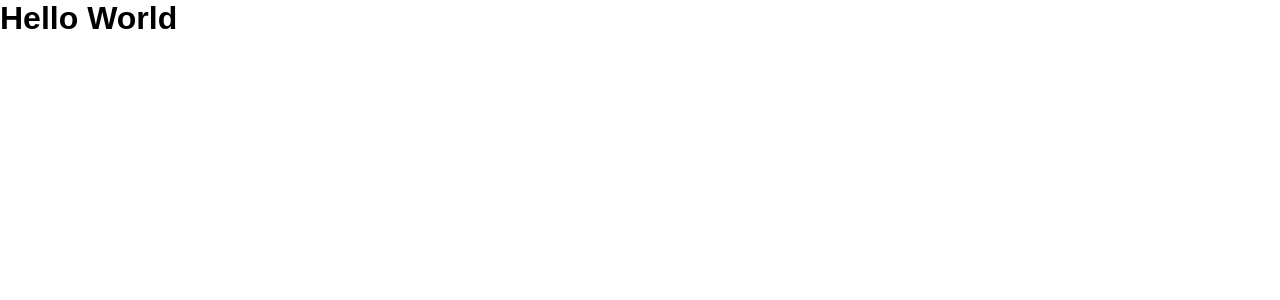
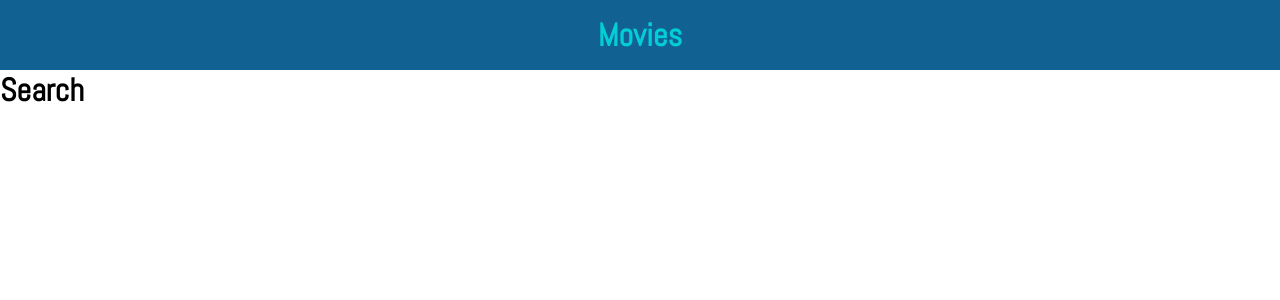
Before and after one commit to Zzeris/desafio-cubos, a React (Create React App) app: page / in a window 1280 px wide. Shown: the top 300 px of the page. Built offline with nearby package versions, Linux system fonts and the light colour scheme.

Commit message:
Add header component, pages and routes

```diff
--- a/src/App.css
+++ b/src/App.css
@@ -1,3 +1,6 @@
+@import url('https://fonts.googleapis.com/css?family=Abel&display=swap');
+@import url('https://fonts.googleapis.com/css?family=Lato:400,700&display=swap');
+
 * {
   margin: 0;
   padding: 0;
@@ -11,5 +14,14 @@ html, body, #root {
 
 body {
   background: #FFF;
-  font-family: Arial, Helvetica, sans-serif;
+  font-family: 'Lato', Arial, Helvetica, sans-serif;
+  -webkit-font-smoothing: antialiased !important;
 }
+
+h1, h2 {
+  font-family: 'Abel', Arial, Helvetica, sans-serif;
+}
+
+a {
+  text-decoration: none;
+}
--- a/src/App.js
+++ b/src/App.js
@@ -1,9 +1,17 @@
 import React from 'react';
+import { BrowserRouter } from 'react-router-dom';
+
 import './App.css';
+
+import Header from './components/Header';
+import Routes from './routes';
 
 function App() {
   return (
-    <h1>Hello World</h1>
+    <BrowserRouter>
+      <Header />
+      <Routes />
+    </ BrowserRouter>
   );
 }
 
--- /dev/null
+++ b/src/components/Header.css
@@ -0,0 +1,10 @@
+header#main-header {
+    background: #116193;
+    padding: 15px;
+    text-align: center;
+}
+
+header#main-header h1 {
+    color: #03ced5;
+    display: inline;
+}
--- /dev/null
+++ b/src/components/Header.js
@@ -0,0 +1,14 @@
+import React from 'react';
+import { Link } from 'react-router-dom';
+
+import './Header.css';
+
+export default function Header(){
+    return (
+        <header id="main-header">
+            <Link to="/">
+                <h1>Movies</h1>
+            </Link>
+        </header>
+    );
+}
--- /dev/null
+++ b/src/pages/Info.js
@@ -0,0 +1,7 @@
+import React from 'react';
+
+export default function Info(){
+    return (
+        <h1>Info</h1>
+    );
+}
--- /dev/null
+++ b/src/pages/Search.js
@@ -0,0 +1,7 @@
+import React from 'react';
+
+export default function Search(){
+    return (
+        <h1>Search</h1>
+    );
+}
--- /dev/null
+++ b/src/routes.js
@@ -0,0 +1,16 @@
+import React from 'react';
+import { Switch, Route } from 'react-router-dom';
+
+import Search from './pages/Search';
+import Info from './pages/Info';
+
+function Routes(){
+    return (
+        <Switch>
+            <Route path="/" exact component={Search} />
+            <Route path="/info" component={Info} />
+        </ Switch>
+    );
+}
+
+export default Routes;
```
